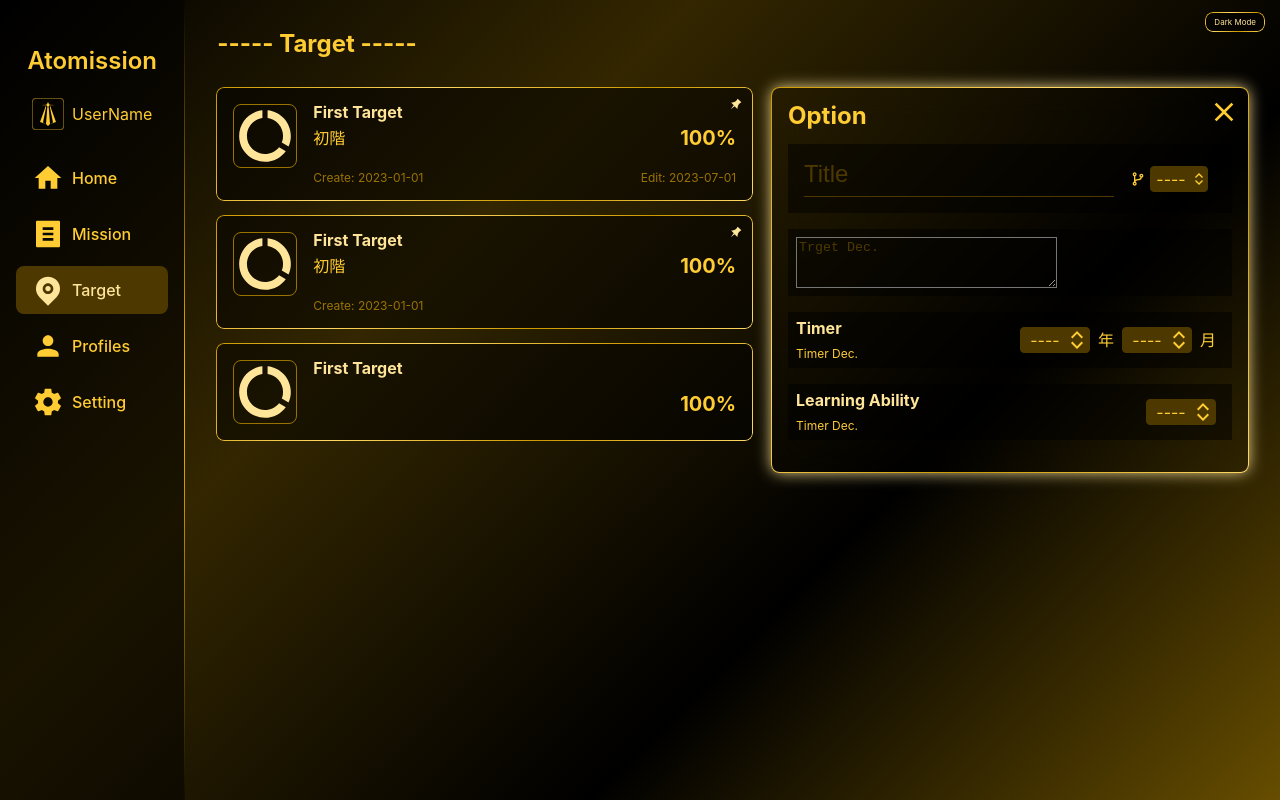
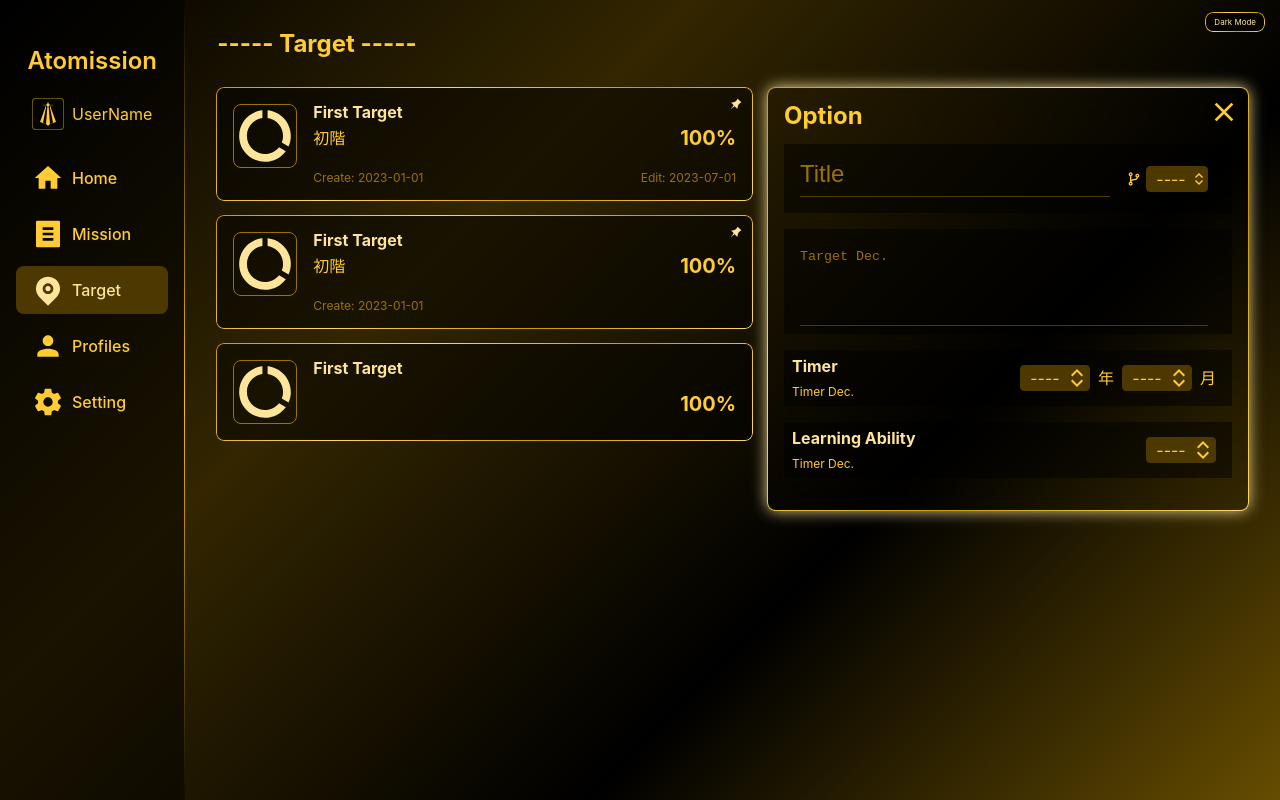
Before and after one commit to silence870121/Atomission, a Vue app: page /targets in a window 1280 px wide. Built offline with nearby package versions, Linux system fonts and the light colour scheme.

Commit message:
update option style

```diff
--- a/src/components/Project/TargetOption.vue
+++ b/src/components/Project/TargetOption.vue
@@ -21,7 +21,7 @@ const selectTimerYear = [0, 1, 2, 3, 4, 5, 6, 7, 8, 9, 10]
             </div>
         </div>
         <div class="option-item">
-            <textarea name="" id="" cols="30" rows="3" placeholder="Trget Dec."></textarea>
+            <textarea name="dec" id="dec" rows="3" wrap="hard" placeholder="Target Dec."></textarea>
         </div>
 
         <div class="option-item">
@@ -76,15 +76,40 @@ const selectTimerYear = [0, 1, 2, 3, 4, 5, 6, 7, 8, 9, 10]
     border-bottom: 1px solid var(--surface-variant-color);
     /* border-image: var(--border-center-row) 1; */
     white-space: nowrap;
+    color: var(--on-surface-color);
 }
 
 .option-item textarea {
-    background: none;
+    height: auto;
+    padding: 0.5rem 0;
+    margin: 0 0.5rem;
+    flex: 1;
+    resize: none;
+    color: var(--on-surface-color);
+    /* background-color: var(--surface-variant-color); */
+    line-height: 1.5rem;
+    overflow-x: hidden;
+    border-bottom: 1px solid var(--surface-variant-color);
+}
+
+.option-item textarea::-webkit-scrollbar-track {
+    background-color: inherit;
+}
+
+.option-item textarea::-webkit-scrollbar {
+    width: var(--border-radius-sm);
+
+    background-color: inherit;
+}
+
+.option-item textarea::-webkit-scrollbar-thumb {
+    background-color: var(--surface-variant-color);
+    border-radius: var(--border-radius-sm);
 }
 
 .option-item input::placeholder,
 .option-item textarea::placeholder {
-    color: var(--surface-variant-color);
+    color: var(--primary-variant-color);
 }
 
 .option-branch {
@@ -98,6 +123,7 @@ const selectTimerYear = [0, 1, 2, 3, 4, 5, 6, 7, 8, 9, 10]
 
 .option-branch>.select .select-overlay {
     padding: 0.25rem 0;
+    padding-left: 0.25rem;
 }
 
 
--- a/src/style.css
+++ b/src/style.css
@@ -143,7 +143,8 @@ img {
 }
 
 input,
-select {
+select,
+textarea {
   outline: none;
   color: inherit;
   caret-color: inherit;
@@ -195,7 +196,8 @@ body {
   /* min-width: 360px; */
   /* min-height: 100vh; */
   background: var(--background);
-  color: var(--on-background-color)
+  color: var(--on-background-color);
+
 }
 
 a {
```
